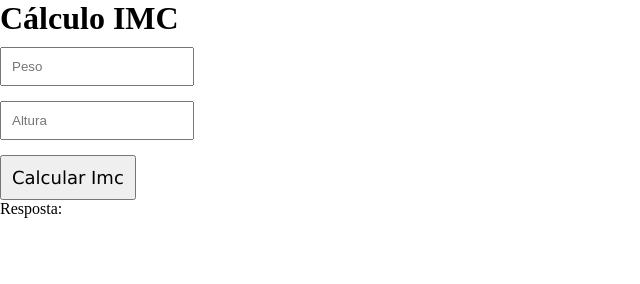
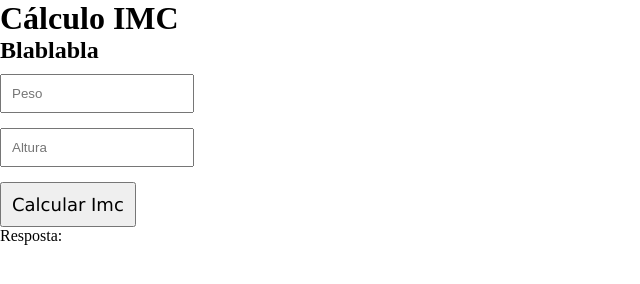
Before and after one commit to gabndor10/CalculoIMC, a plain HTML site: page index.html in a window 1280 px wide. Shown: the whole page, without its empty margins (0-640 px from the left). Drawn offline with Linux system fonts and the light colour scheme.

Commit message:
Update index.html

```diff
--- a/index.html
+++ b/index.html
@@ -10,6 +10,7 @@
 </head>
 <body>
   <h1> Cálculo IMC</h1>
+  <h2> Blablabla</h2>
   <div id="caixas">
     <input type="number" id="edtPeso" placeholder="Peso">
     <input type="number" id="edtAltura" placeholder="Altura">
```
